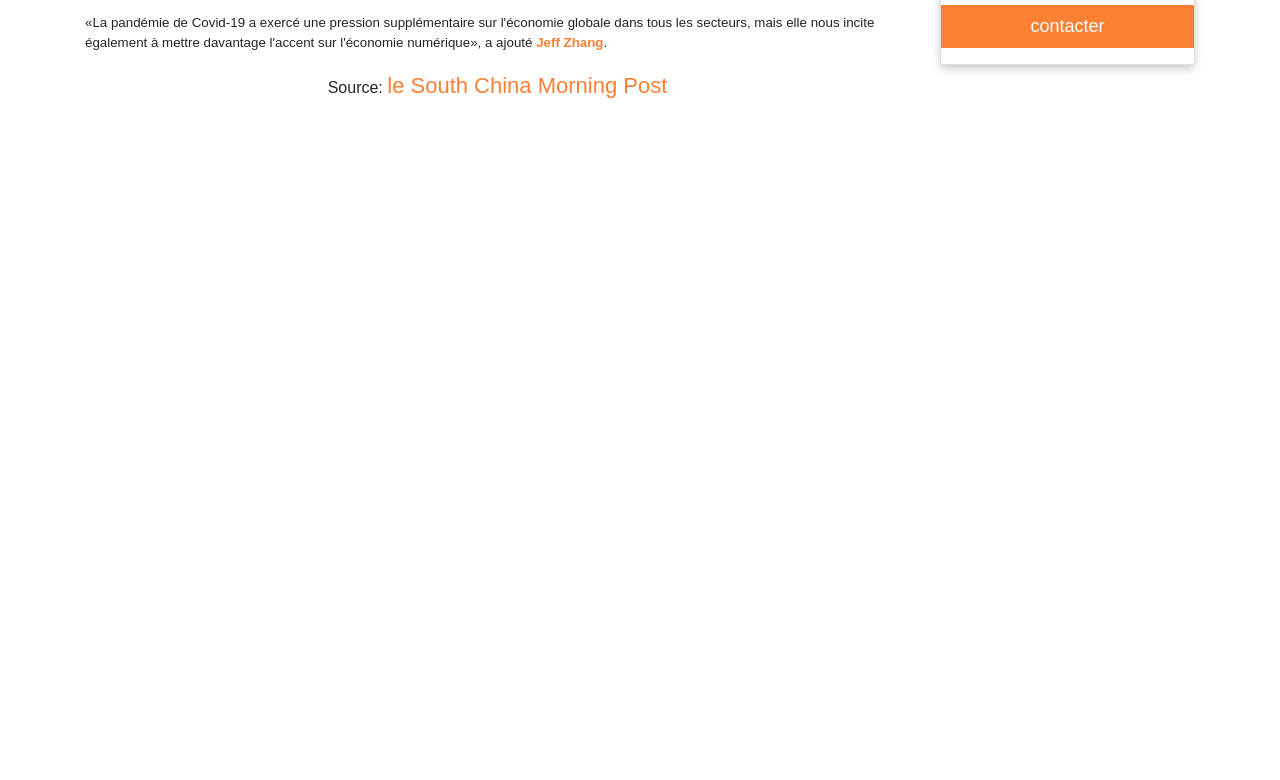
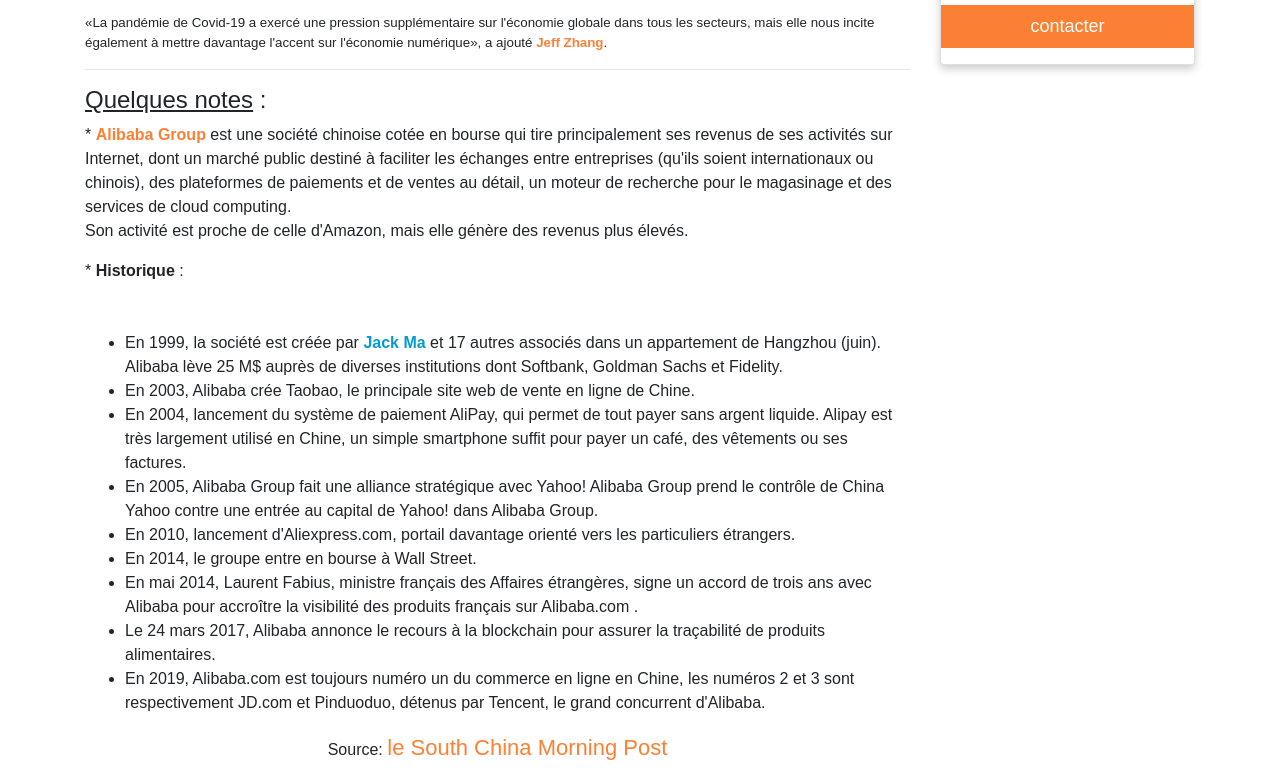
Before and after one commit to salma-mindy/actuality-1, a plain HTML site: page index.html in a window 1280 px wide. Shown: the part 1143-1923 px from the top of the page. Before the commit the page ends 1261 px from the top, so only its background shows below. Drawn offline with nearby package versions, Linux system fonts and the light colour scheme.

Commit message:
Update index.html

```diff
--- a/index.html
+++ b/index.html
@@ -136,6 +136,25 @@
                     «La pandémie de Covid-19 a exercé une pression supplémentaire sur l'économie globale dans tous les secteurs, mais elle nous incite également à mettre davantage l'accent sur l'économie numérique», a ajouté
                     <strong style="color: #fb8034;">Jeff Zhang</strong>.
                 </p>
+                <hr>
+                <h4><u>Quelques notes</u> :</h4>
+                <p>
+                    * <strong style="color: #fb8034;">Alibaba Group</strong> est une société chinoise cotée en bourse qui tire principalement ses revenus de ses activités sur Internet, dont un marché public destiné à faciliter les échanges entre entreprises (qu'ils soient internationaux ou chinois), des plateformes de paiements et de ventes au détail, un moteur de recherche pour le magasinage et des services de cloud computing.<br> Son activité est proche de celle d'Amazon, mais elle génère des revenus plus élevés.
+                </p>
+                <p class="mb-5">
+                    * <strong>Historique</strong> :
+                <ul>
+                    <li>En 1999, la société est créée par <strong style="color: #029bd3;">Jack Ma</strong> et 17 autres associés dans un appartement de Hangzhou (juin). Alibaba lève 25 M$ auprès de diverses institutions dont Softbank, Goldman Sachs et Fidelity.</li>
+                    <li>En 2003, Alibaba crée Taobao, le principale site web de vente en ligne de Chine.</li>
+                    <li>En 2004, lancement du système de paiement AliPay, qui permet de tout payer sans argent liquide. Alipay est très largement utilisé en Chine, un simple smartphone suffit pour payer un café, des vêtements ou ses factures.</li>
+                    <li>En 2005, Alibaba Group fait une alliance stratégique avec Yahoo! Alibaba Group prend le contrôle de China Yahoo contre une entrée au capital de Yahoo! dans Alibaba Group.</li>
+                    <li>En 2010, lancement d'Aliexpress.com, portail davantage orienté vers les particuliers étrangers.</li>
+                    <li>En 2014, le groupe entre en bourse à Wall Street.</li>
+                    <li>En mai 2014, Laurent Fabius, ministre français des Affaires étrangères, signe un accord de trois ans avec Alibaba pour accroître la visibilité des produits français sur Alibaba.com .</li>
+                    <li>Le 24 mars 2017, Alibaba annonce le recours à la blockchain pour assurer la traçabilité de produits alimentaires.</li>
+                    <li>En 2019, Alibaba.com est toujours numéro un du commerce en ligne en Chine, les numéros 2 et 3 sont respectivement JD.com et Pinduoduo, détenus par Tencent, le grand concurrent d'Alibaba.</li>
+                </ul>
+                </p>
                 <div class="mb-3 text-center">
                     Source: <a href="https://www.scmp.com/tech/big-tech/article/3080667/alibaba-cloud-invest-extra-200-billion-yuan-next-three-years-boost">le South China Morning Post</a>
                 </div>
```
